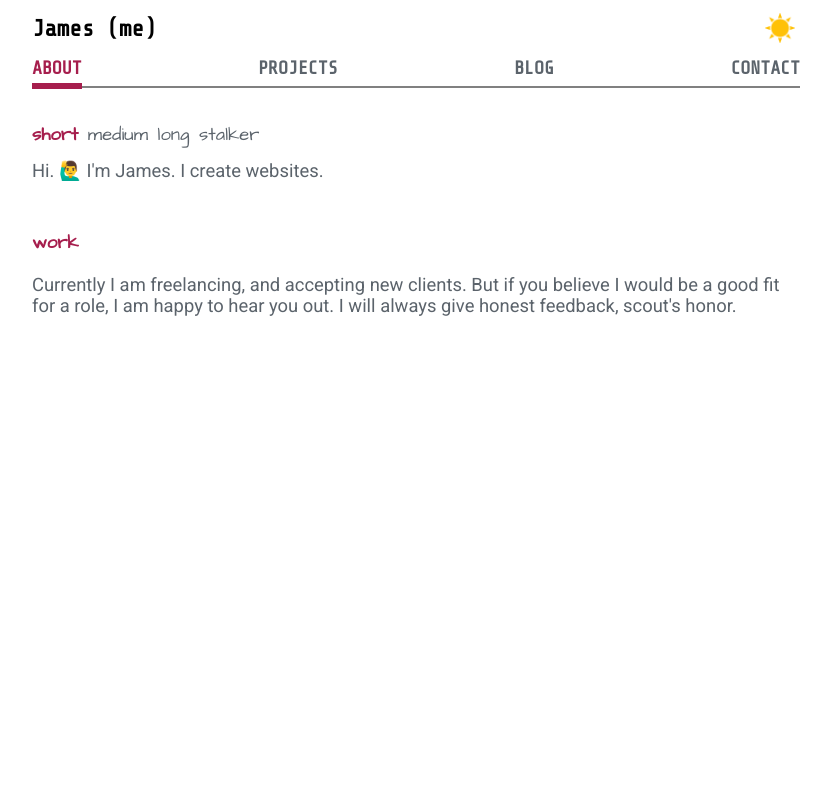
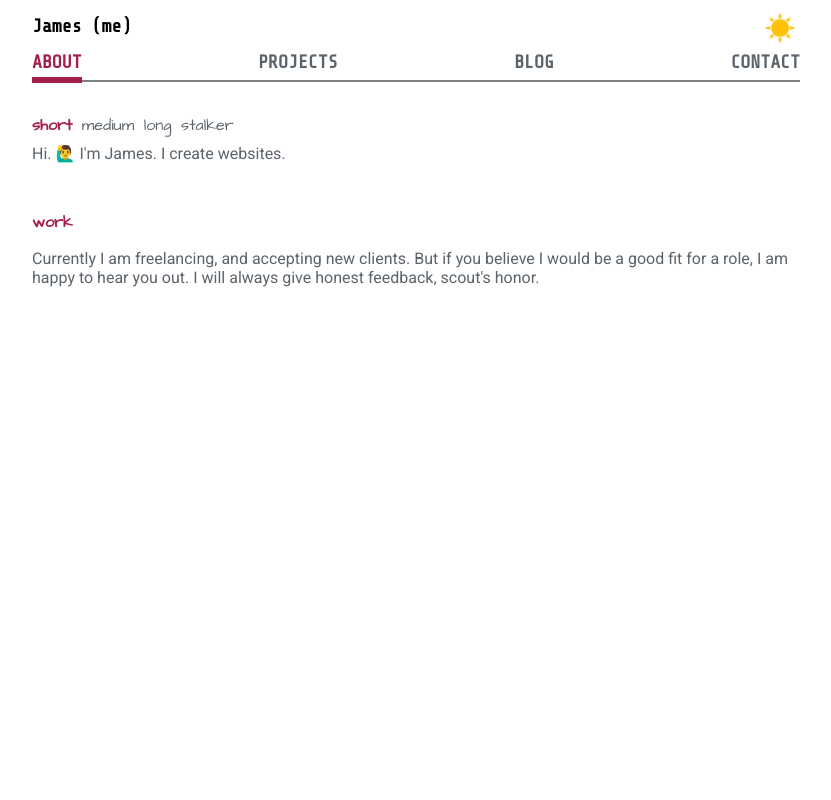
Before and after one commit to jamesncox/portfolio-v2, a React (Create React App) app: page / in a window 1280 px wide. Shown: the top 800 px of the page, without its empty margins (224-1055 px from the left). Built offline with nearby package versions, Linux system fonts and the light colour scheme.

Commit message:
Update App.css font-size 15% smaller

```diff
--- a/src/stylesheets/App.css
+++ b/src/stylesheets/App.css
@@ -91,7 +91,7 @@ body.dark {
     margin-top: 1rem;
     margin-bottom: 1rem;
     font-family: 'Share Tech Mono', monospace;
-    font-size: 1.44rem;
+    font-size: 1.15rem;
     font-weight: var(--font-weight);
     color: var(--name-color);
     transition: var(--theme-transition);
@@ -112,7 +112,7 @@ body.dark {
 
 .bio-menu {
     font-family: 'Architects Daughter', cursive;
-    font-size: 1.15rem;
+    font-size: 1rem;
     color: var(--description-color);
     transition: var(--theme-transition);
     margin-right: .6rem;
@@ -121,7 +121,7 @@ body.dark {
 
 .selected-bio {
     font-family: 'Architects Daughter', cursive;
-    font-size: 1.15rem;
+    font-size: 1rem;
     font-weight: var(--bold);
     margin-right: .6rem;
     color: var(--hightlighted-menu-color);
@@ -131,7 +131,7 @@ body.dark {
 
 .text {
     font-family: 'Roboto', sans-serif;
-    font-size: 1.15rem;
+    font-size: 1rem;
     color: var(--description-color);
     transition: var(--theme-transition);
 }
@@ -139,7 +139,7 @@ body.dark {
 
 .section-title {
     font-family: 'Architects Daughter', cursive;
-    font-size: 1.15rem;
+    font-size: 1rem;
     font-weight: var(--bold);
     color: var(--hightlighted-menu-color);
     transition: var(--theme-transition);
```
